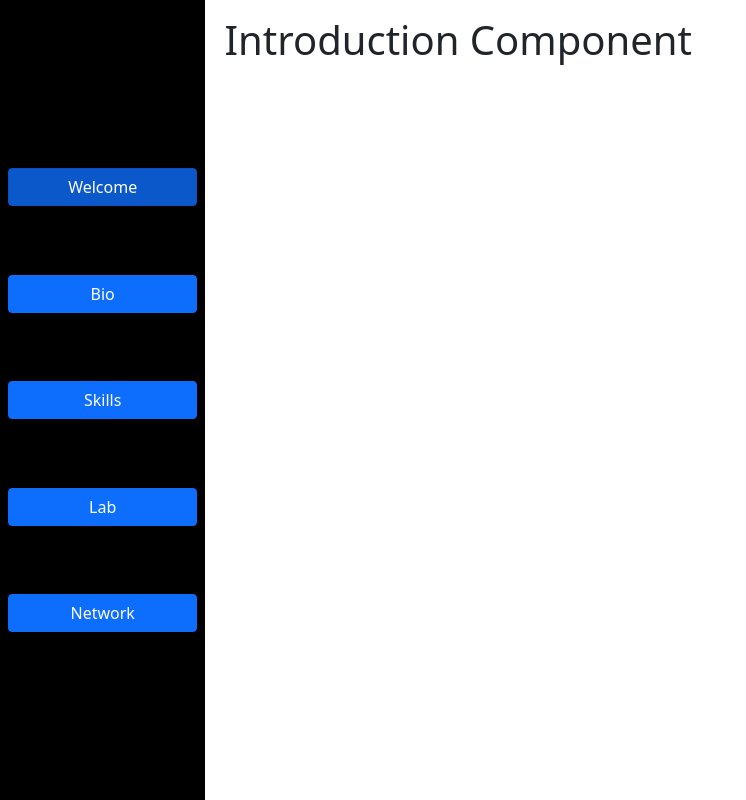
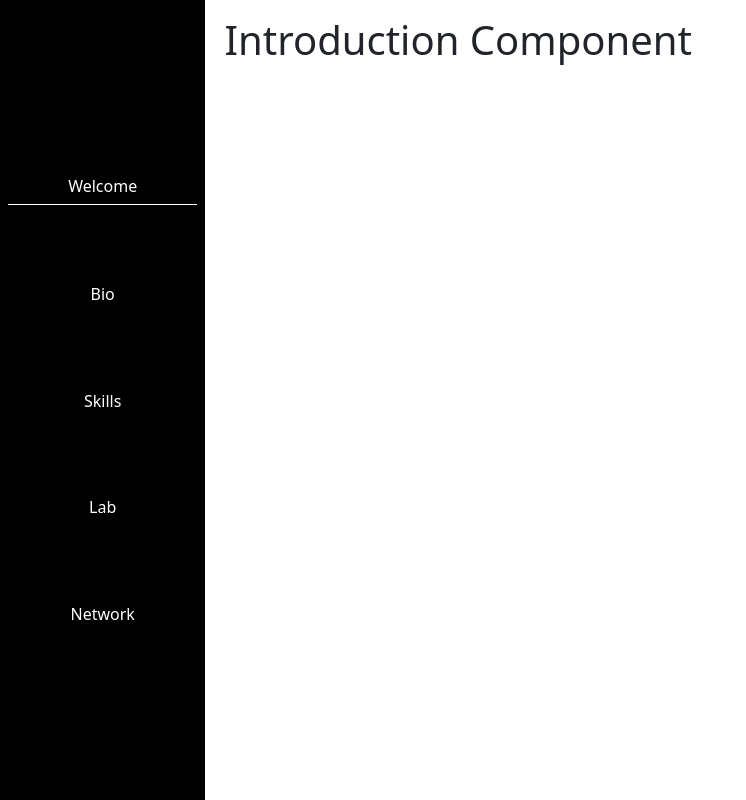
Before and after one commit to Jeffthedevv/Portfolio-Site, a Next.js app: page / in a window 1280 px wide. Shown: the whole page, without its empty margins (0-746 px from the left). Built offline with nearby package versions, Linux system fonts and the light colour scheme.

Commit message:
Adds more nav styles
Btn styles

```diff
--- a/styles/globals.css
+++ b/styles/globals.css
@@ -15,9 +15,35 @@ a {
   box-sizing: border-box;
 }
 
+.navbar-brand {
+  color: #fff;
+}
+.navbar-toggler {
+  border-color: #fff;
+}
+.navbar-nav .btn {
+  background-color: #000;
+  border-radius: 0px;
+  border-color: #fff;
+  border-width: 0px;
+}
+.navbar-nav .btn.active {
+  background-color: #000;
+  border-bottom-width: 1px;
+  border-color: #fff;
+}
+.navbar-nav .btn:hover {
+  background-color: #000;
+  border-bottom-width: 1px;
+}
+
+
 @media(max-width: 768px) {
   .navbar {
     padding: 8px 20px 8px 20px;
+  }
+  .navbar-nav {
+    padding: 0px 25% 0px 25%;
   }
 }
 
```
